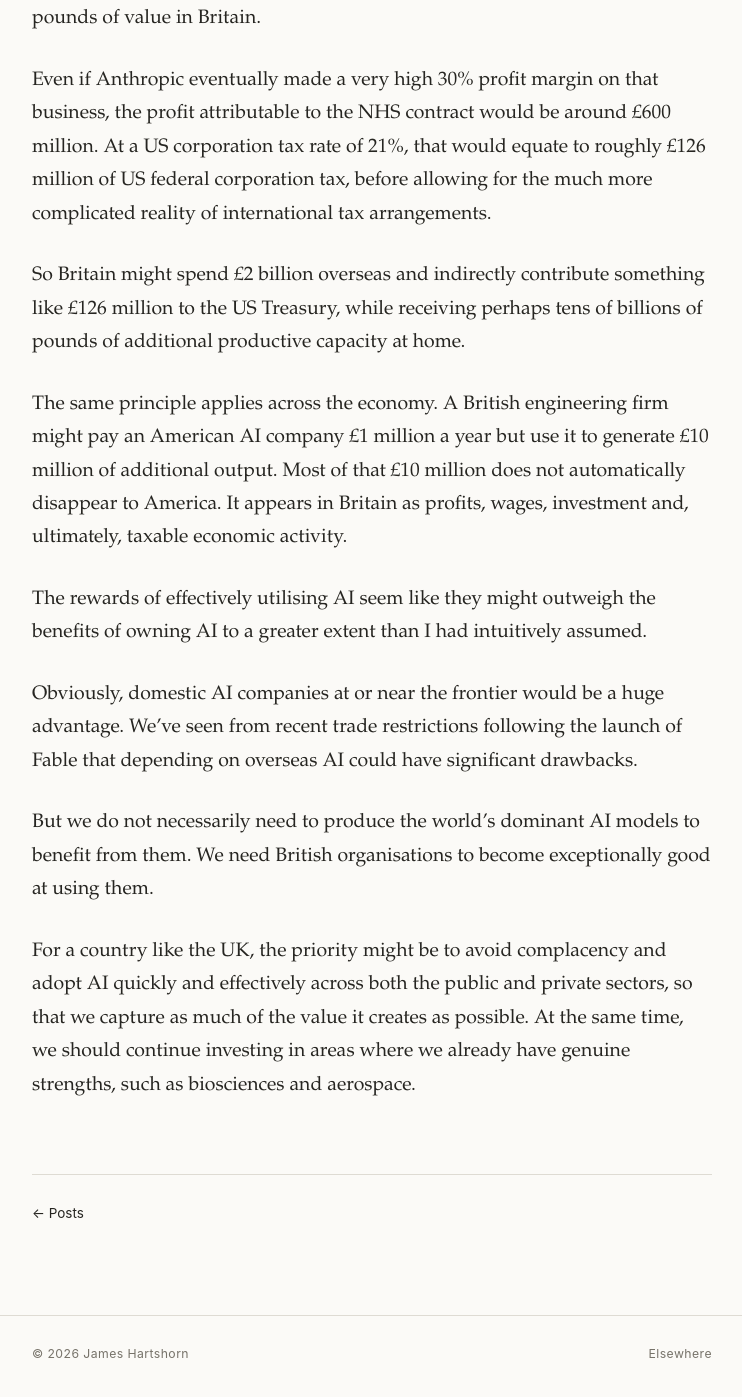
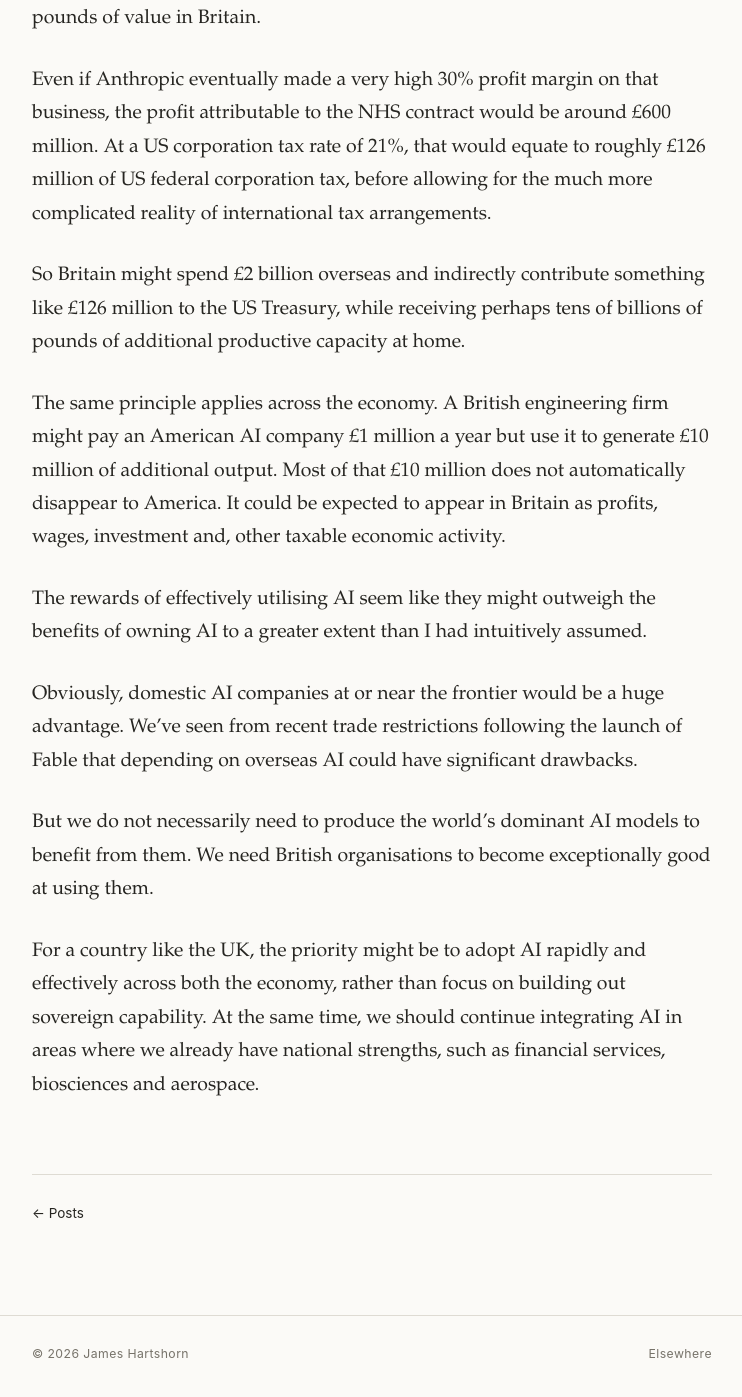
Before and after one commit to jhartshorn/jhartshorn.github.io, a Jekyll site: the page built from docs/_posts/2026-08-27-Who-Captures-Value-Artificial-Intelligence.md, in a window 1280 px wide and 1400 px high, scrolled down 1574 px. Shown: the top 1397 px of the window, without its empty margins (268-1010 px from the left). Built offline with Jekyll 4.4.1, drawn with Linux system fonts in a browser that asks for light colours; some of the changed text lies outside the part shown.

Commit message:
Publish blog update 2026-08-27 15:29

```diff
--- a/docs/_posts/2026-08-27-Who-Captures-Value-Artificial-Intelligence.md
+++ b/docs/_posts/2026-08-27-Who-Captures-Value-Artificial-Intelligence.md
@@ -34,7 +34,7 @@
 
 So Britain might spend £2 billion overseas and indirectly contribute something like £126 million to the US Treasury, while receiving perhaps tens of billions of pounds of additional productive capacity at home.
 
-The same principle applies across the economy. A British engineering firm might pay an American AI company £1 million a year but use it to generate £10 million of additional output. Most of that £10 million does not automatically disappear to America. It appears in Britain as profits, wages, investment and, ultimately, taxable economic activity.
+The same principle applies across the economy. A British engineering firm might pay an American AI company £1 million a year but use it to generate £10 million of additional output. Most of that £10 million does not automatically disappear to America. It could be expected to appear in Britain as profits, wages, investment and, other taxable economic activity.
 
 The rewards of effectively utilising AI seem like they might outweigh the benefits of owning AI to a greater extent than I had intuitively assumed.
 
@@ -42,4 +42,4 @@
 
 But we do not necessarily need to produce the world's dominant AI models to benefit from them. We need British organisations to become exceptionally good at using them.
 
-For a country like the UK, the priority might be to avoid complacency and adopt AI quickly and effectively across both the public and private sectors, so that we capture as much of the value it creates as possible. At the same time, we should continue investing in areas where we already have genuine strengths, such as biosciences and aerospace.
+For a country like the UK, the priority might be to adopt AI rapidly and effectively across both the economy, rather than focus on building out sovereign capability. At the same time, we should continue integrating AI in areas where we already have national strengths, such as financial services, biosciences and aerospace.
```
Also changed, not shown: other parts of docs/_posts/2026-08-27-Who-Captures-Value-Artificial-Intelligence.md (+2 -2 lines).
